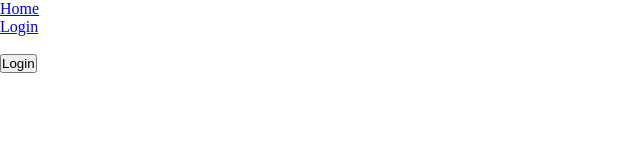
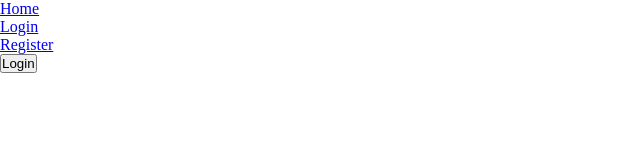
Before and after one commit to anamad8/FacePets, a React (Create React App) app in the folder frontend/: page / in a window 1280 px wide. Before the commit this address had no page. Shown: the top 160 px of the page, without its empty margins (0-640 px from the left). Built offline with nearby package versions, Linux system fonts and the light colour scheme.

Commit message:
Update App.js

```diff
--- a/frontend/src/App.js
+++ b/frontend/src/App.js
@@ -1,11 +1,11 @@
 import React, {useContext} from "react";
-import './CSS/style.css'
 import { Routes, Route, Link} from "react-router-dom";
+import { DataContext } from "./Context/DataContext";
+import { ProtectedRoute }from "./Components/ProtectedRoute/ProtectedRoute";
 import Home from "./Components/Home/Home";
 import Login from "./Components/Login/Login"
 import Register from "./Components/Register/Register";
-import { DataContext } from "./Context/DataContext";
-import { ProtectedRoute }from "./Components/ProtectedRoute/ProtectedRoute"
+import './CSS/style.css';
 
 function App() {
 
@@ -44,7 +44,7 @@ function Navigation() {
           <Link to="/login">Login</Link>
         </li>
         <li>
-          {/* <Link to="/register">Register</Link> */}
+          <Link to="/register">Register</Link>
         </li>
       </ul>
     </nav>
```
